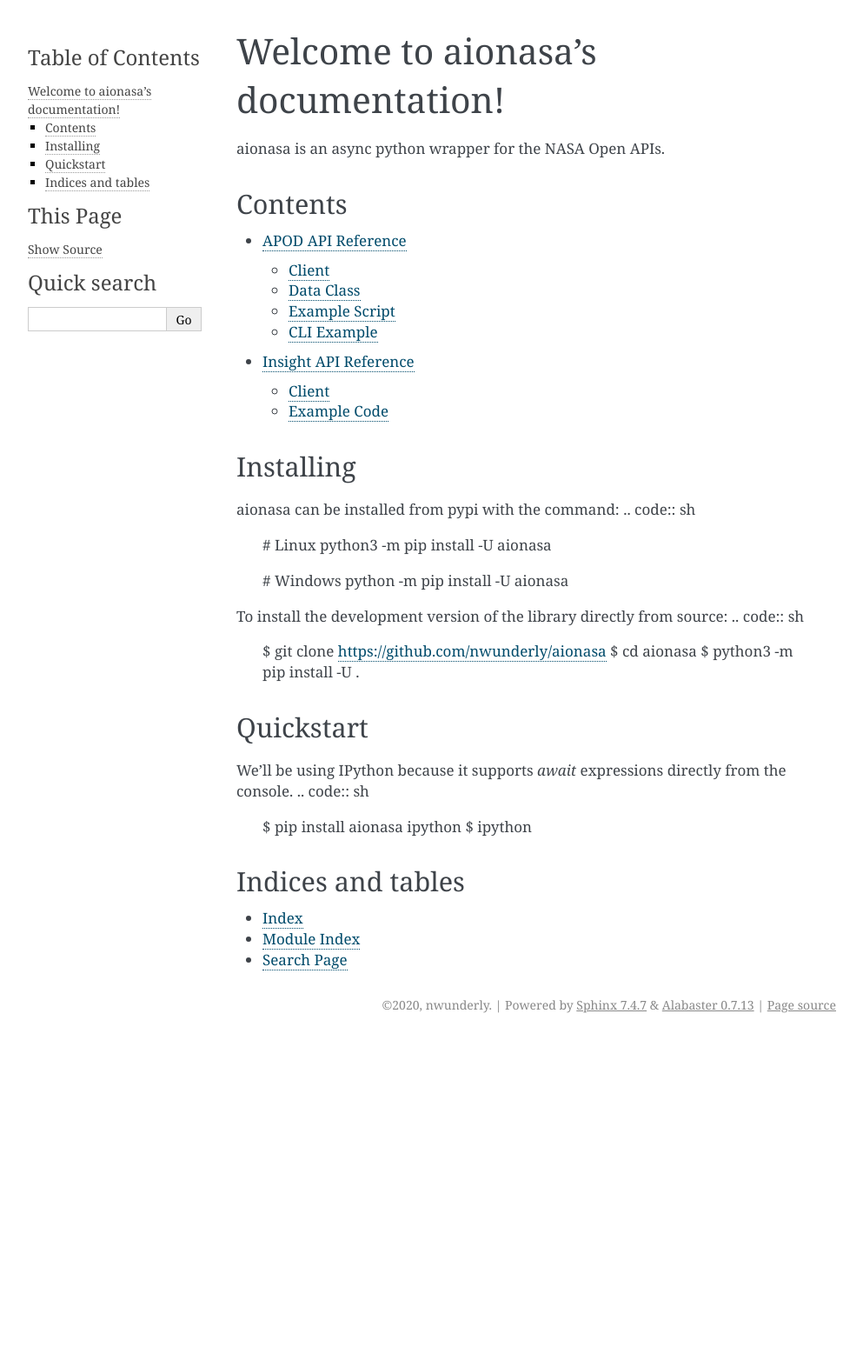
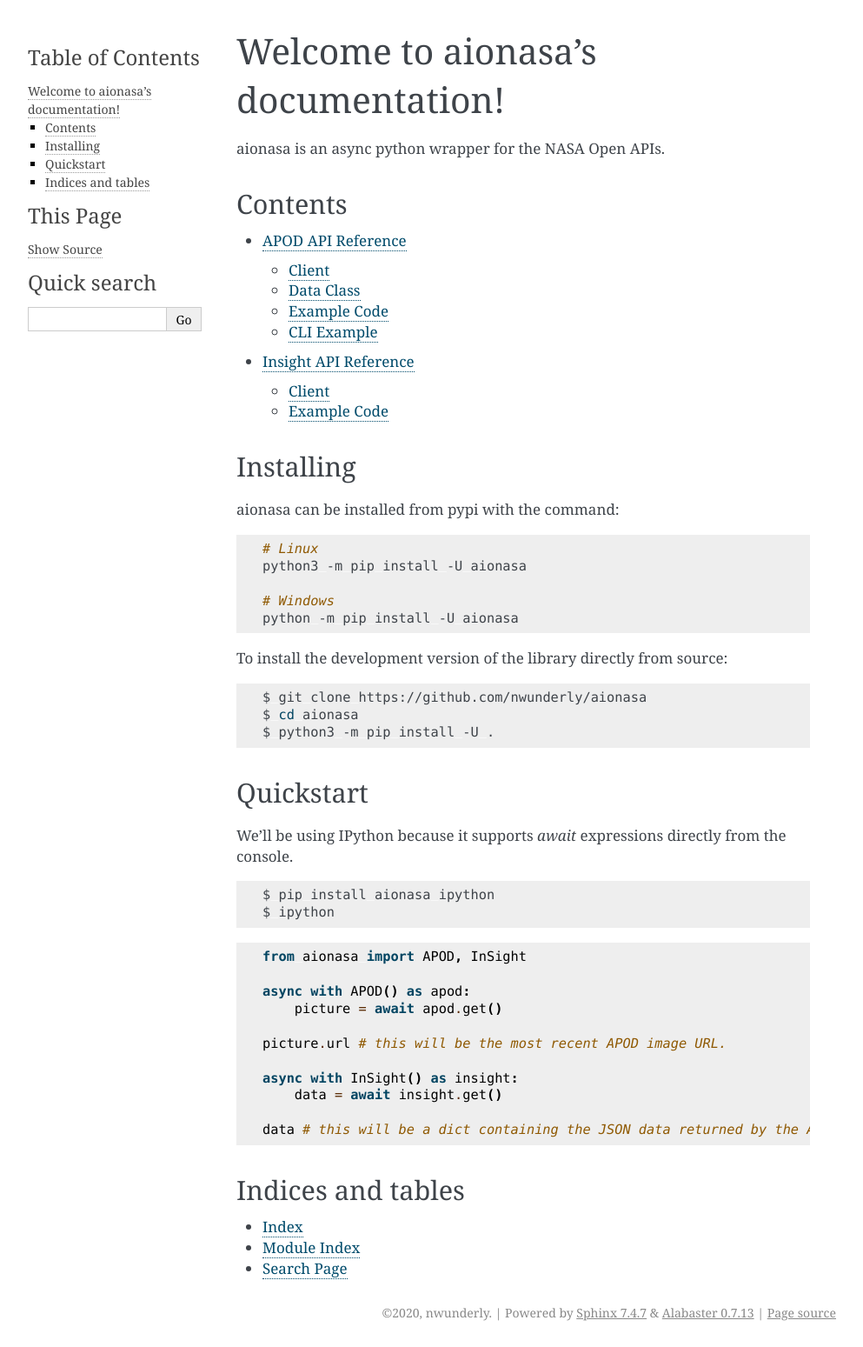
Before and after one commit to nwunderly/aionasa, a Sphinx documentation site: the page built from docs/index.rst, in a window 1280 px wide. Shown: the whole page at 87% size, without its empty margins (148-1141 px from the left). Built offline with Sphinx 7.4.7, drawn with Linux system fonts in a browser that asks for light colours; before the commit the page ends 1195 px from its top, so only the background shows below that.

Commit message:
Update docs

```diff
--- a/docs/apod.rst
+++ b/docs/apod.rst
@@ -32,12 +32,13 @@ Data Class
 .. autoclass:: AstronomyPicture
     :members:
 
-Example Script
+Example Code
 --------------
+
 This is a simple script that will return the title, explanation, and url from the most recent Astronomy Picture of the Day page,
 then download and save the image.
 
-.. code:: python
+.. code-block:: python
     :linenos:
 
     import asyncio
@@ -53,7 +54,9 @@ then download and save the image.
 
 CLI Example
 -----------
+
 This command, like the above python script, will print data returned by the APOD API, then download and save the image.
 
-.. code:: sh
+.. code-block:: sh
+
     python3 -m aionasa.apod --print --download .
--- a/docs/index.rst
+++ b/docs/index.rst
@@ -23,7 +23,9 @@ Installing
 ----------
 
 aionasa can be installed from pypi with the command:
-.. code:: sh
+
+.. code-block:: sh
+
    # Linux
    python3 -m pip install -U aionasa
 
@@ -32,7 +34,9 @@ aionasa can be installed from pypi with the command:
 
 
 To install the development version of the library directly from source:
-.. code:: sh
+
+.. code-block:: sh
+
    $ git clone https://github.com/nwunderly/aionasa
    $ cd aionasa
    $ python3 -m pip install -U .
@@ -42,11 +46,14 @@ Quickstart
 -----------
 
 We'll be using IPython because it supports `await` expressions directly from the console.
-.. code:: sh
+
+.. code-block:: sh
+
    $ pip install aionasa ipython
    $ ipython
 
-.. code:: python
+.. code-block:: python
+
    from aionasa import APOD, InSight
 
    async with APOD() as apod:
--- a/docs/insight.rst
+++ b/docs/insight.rst
@@ -19,7 +19,8 @@ Client
 
 Example Code
 ------------
-.. code:: python
+
+.. code-block:: python
     :linenos:
 
     import asyncio
```
